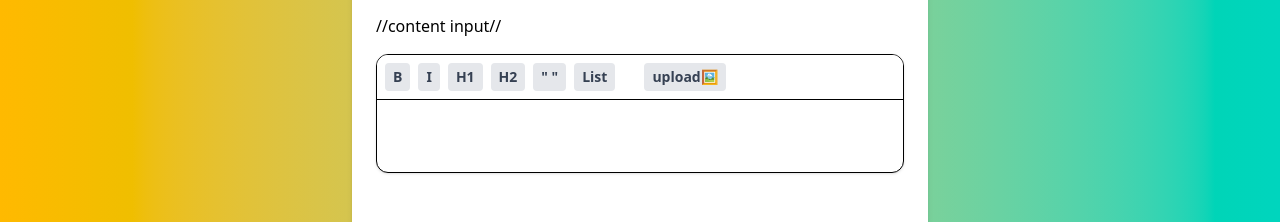
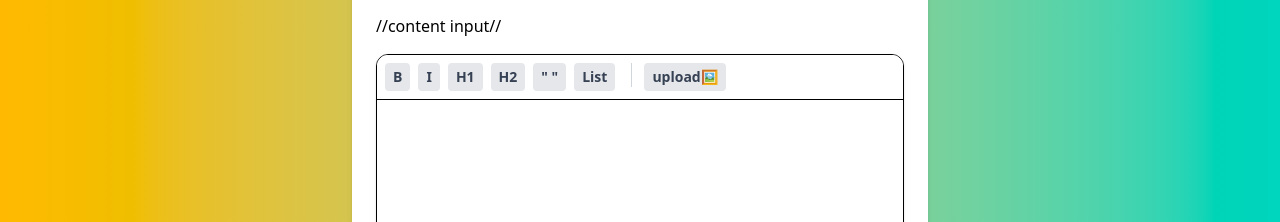
Before and after one commit to manishpoko/web3-for-noobs, a React app in the folder frontend/: page /create in a window 1280 px wide. Shown: the part 479-701 px from the top of the page. Built offline with nearby package versions, Linux system fonts and the light colour scheme; no server answers; sample sign-in values are in the browser's storage; the HTML template or start-up script is replaced by a standard one.

Commit message:
editor styling wip

```diff
--- a/frontend/src/components/Editor.tsx
+++ b/frontend/src/components/Editor.tsx
@@ -48,8 +48,6 @@ const MenuBar = ( {editor} : {editor : CoreEditor | null} ) => {
             }
         }
         reader.readAsDataURL(file) //"read this file and convert it into base64"
-
-
     }
 
 
@@ -57,6 +55,7 @@ const MenuBar = ( {editor} : {editor : CoreEditor | null} ) => {
     return(
         <div className="border-b p-2 mb-2 flex gap-1 flex-wrap sticky top-0 bg-white z-10">
             <button
+            type='button'
                 onClick={()=> editor.chain().focus().toggleBold().run()}
                 className={btnClass(editor.isActive('bold'))}
                 //button toggles its color between isActive being true or false
@@ -64,12 +63,14 @@ const MenuBar = ( {editor} : {editor : CoreEditor | null} ) => {
                 B
             </button>
             <button
+            type='button'
             onClick={()=> editor.chain().focus().toggleItalic().run()}
             className= {btnClass(editor.isActive('italic'))}
             >
                 I
             </button>
             <button
+            type='button'
             onClick={()=> editor.chain().focus().toggleHeading({level: 1}).run()}
             className= {btnClass(editor.isActive("heading", {level: 1}))}
             //button toggles its color depending on if H1 is active or not
@@ -77,27 +78,31 @@ const MenuBar = ( {editor} : {editor : CoreEditor | null} ) => {
                 H1
             </button>
             <button
+            type='button'
             onClick={() => editor.chain().focus().toggleHeading({level: 2}).run()}
             className= {btnClass(editor.isActive('heading', {level:2 }))}
             >
                 H2
             </button>
             <button
-            onClick={()=> editor.chain().focus().toggleBlockQuote().run()}
+            type='button'
+            onClick={()=> editor.chain().focus().toggleBlockquote().run()}
             className= {btnClass(editor.isActive('blockquote'))}
             >
                 " "
             </button>
             <button
+            type='button'
             onClick={()=> editor.chain().focus().toggleBulletList().run()}
             className= {btnClass(editor.isActive('bulletlist'))}
             >
                 List
             </button>
 
-            <div className="w-px h-6 bg-grey-300 mx-2"></div>
+            <div className="w-px h-6 bg-gray-300 mx-2"></div>
 
             <button
+            type='button' //stating this because by default a button click will trigger a direct submit
             onClick={handleImageClick} className={btnClass(false)}
             >
                 upload🖼️
@@ -136,7 +141,7 @@ export default function Editor({ content, onChange, editable = true} : EditorPro
         editable: editable, //if editable false - users cannot edit ==> becomes a read only editor (great for onyly viewing purposes)
         editorProps: { //controls the actual editor dom styling and features
             attributes: {
-                class: 'prose prose-lg focus:outline-none min-h-300px max-w-none p-4' //tailwind typography styles and plugins (like prose)
+                class: 'prose prose-lg focus:outline-none min-h-[300px] max-w-none p-4' //tailwind typography styles and plugins (like prose)
             },
         },
         onUpdate: ({ editor }) => {
```
